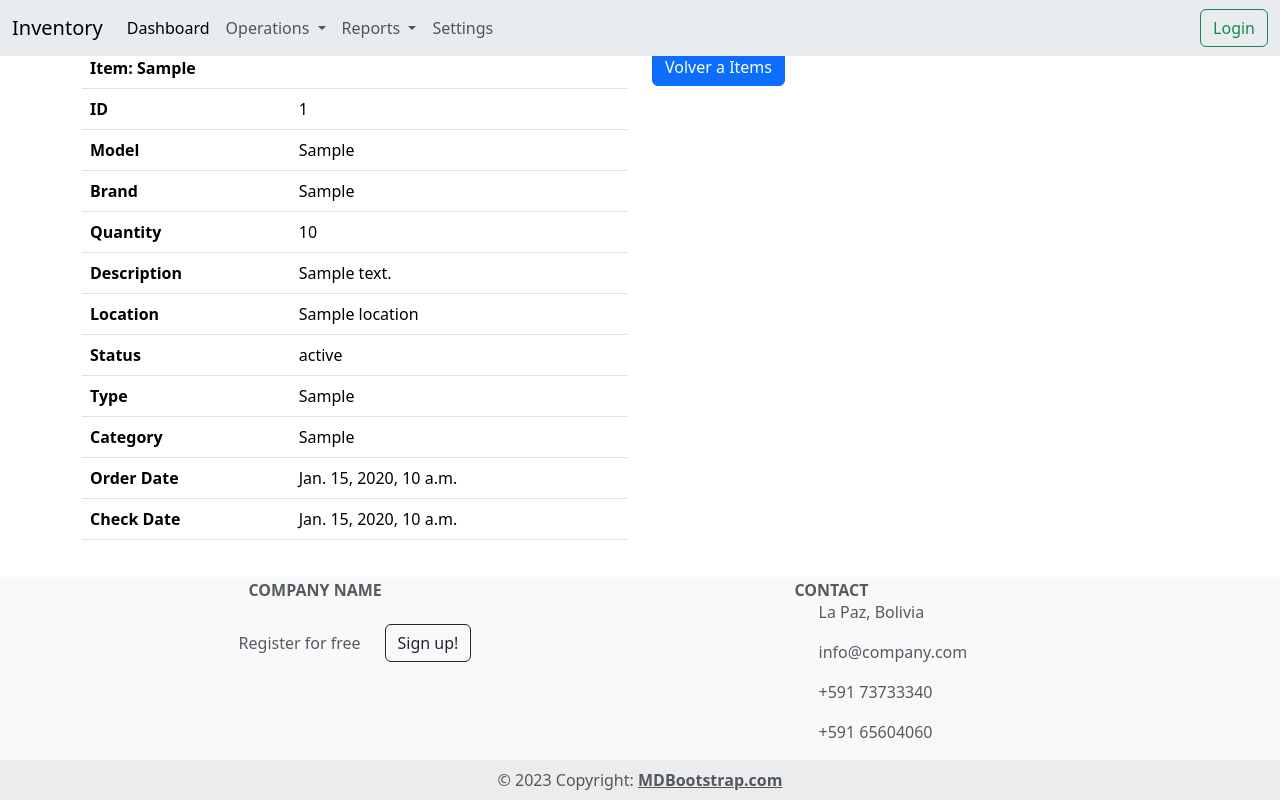
After one commit to dani-y-jose/simple-inventory, a Django app: page /inventory/items/1/ in a window 1280 px wide. The commit adds this page. Run offline with Django 4.2, Linux system fonts and the light colour scheme; tables that the repository leaves empty hold one stand-in row (values such as "Sample post"); parts of the project's set-up code (start-up, migrations or seed data) failed here and were passed over.

Commit message:
Add item details view and template (#20)
* Add item detail view

* Add item detail template

* fix hardcoded hrefs in base template

* Added details link to items table

* Minor fixes

```diff
--- a/inventory/static/js/items.js
+++ b/inventory/static/js/items.js
@@ -38,6 +38,7 @@ const listItems = async () => {
                     <td>${item.description}</td>
                     <td>${item.location_id}</td>
                     <td>${item.item_status_id}</td>
+                    <td><a href="/inventory/items/${item.id}">Details</a></td>
                 </tr>
             `;
         });
--- a/inventory/templates/inventory/base.html
+++ b/inventory/templates/inventory/base.html
@@ -11,37 +11,37 @@
   <body>
     <nav class="navbar navbar-expand-lg bg-body-secondary scrolling-navbar fixed-top">
       <div class="container-fluid">
-        <span class="navbar-brand mb-0 h1" href="http://127.0.0.1:8000/inventory/">Inventory</span>
+        <span class="navbar-brand mb-0 h1" href="{% url 'index' %}">Inventory</span>
         <button class="navbar-toggler" type="button" data-bs-toggle="collapse" data-bs-target="#navbarSupportedContent" aria-controls="navbarSupportedContent" aria-expanded="false" aria-label="Toggle navigation">
           <span class="navbar-toggler-icon"></span>
         </button>
         <div class="collapse navbar-collapse" id="navbarSupportedContent">
           <ul class="navbar-nav me-auto mb-2 mb-lg-0">
             <li class="nav-item">
-              <a class="nav-link active" aria-current="page" href="http://127.0.0.1:8000/inventory/">Dashboard</a>
+              <a class="nav-link active" aria-current="page" href="{% url 'index' %}">Dashboard</a>
             </li>
             <li class="nav-item dropdown">
               <a class="nav-link dropdown-toggle" href="#" role="button" data-bs-toggle="dropdown" aria-expanded="false">
                 Operations
               </a>
               <ul class="dropdown-menu">
-                <li><a class="dropdown-item" href=http://127.0.0.1:8000/inventory/items/>Items</a></li>
-                <li><a class="dropdown-item" href=http://127.0.0.1:8000/inventory/>Customers</a></li>
-                <li><a class="dropdown-item" href=http://127.0.0.1:8000/inventory/>Locations</a></li>
+                <li><a class="dropdown-item" href="{% url 'items' %}">Items</a></li>
+                <li><a class="dropdown-item" href="{% url 'index' %}">Customers</a></li>
+                <li><a class="dropdown-item" href="{% url 'index' %}">Locations</a></li>
               </ul>
             </li>
             <li class="nav-item dropdown">
-              <a class="nav-link dropdown-toggle" href=http://127.0.0.1:8000/inventory/ role="button" data-bs-toggle="dropdown" aria-expanded="false">
+              <a class="nav-link dropdown-toggle" href="{% url 'index' %}" role="button" data-bs-toggle="dropdown" aria-expanded="false">
                 Reports
               </a>
               <ul class="dropdown-menu">
-                <li><a class="dropdown-item" href=http://127.0.0.1:8000/inventory/>Brand</a></li>
-                <li><a class="dropdown-item" href=http://127.0.0.1:8000/inventory/>Category</a></li>
-                <li><a class="dropdown-item" href=http://127.0.0.1:8000/inventory/>Model</a></li>
+                <li><a class="dropdown-item" href="{% url 'index' %}">Brand</a></li>
+                <li><a class="dropdown-item" href="{% url 'index' %}">Category</a></li>
+                <li><a class="dropdown-item" href="{% url 'index' %}">Model</a></li>
               </ul>
             </li>
             <li class="nav-item">
-              <a class="nav-link" href=http://127.0.0.1:8000/inventory/>Settings</a>
+              <a class="nav-link" href="{% url 'index' %}">Settings</a>
             </li>
           </ul>
           <form class="d-flex" role="login">
--- /dev/null
+++ b/inventory/templates/inventory/item_detail.html
@@ -0,0 +1,69 @@
+{% extends 'inventory/base.html' %}
+
+{% load static %}
+
+{% block body_block %}
+<div class="container mt-5">
+    <div class="row">
+        <div class="col-sm">
+
+            <table class="table">
+          <thead>
+            <tr>
+              <th scope="col" colspan="2">Item: {{ item.model }}</th>
+            </tr>
+          </thead>
+          <tbody>
+            <tr>
+              <th scope="row">ID</th>
+              <td>{{ item.id }}</td>
+            </tr>
+            <tr>
+              <th scope="row">Model</th>
+              <td>{{ item.model }}</td>
+            </tr>
+            <tr>
+              <th scope="row">Brand</th>
+              <td>{{ item.brand }}</td>
+            </tr>
+            <tr>
+              <th scope="row">Quantity</th>
+              <td>{{ item.quantity }}</td>
+            </tr>
+            <tr>
+              <th scope="row">Description</th>
+              <td>{{ item.description }}</td>
+            </tr>
+            <tr>
+              <th scope="row">Location</th>
+              <td>{{ item.location }}</td>
+            </tr>
+            <tr>
+              <th scope="row">Status</th>
+              <td>{{ item.item_status }}</td>
+            </tr>
+            <tr>
+              <th scope="row">Type</th>
+              <td>{{ item.type }}</td>
+            </tr>
+            <tr>
+              <th scope="row">Category</th>
+              <td>{{ item.category }}</td>
+            </tr>
+            <tr>
+              <th scope="row">Order Date</th>
+              <td>{{ item.order_date }}</td>
+            </tr>
+            <tr>
+              <th scope="row">Check Date</th>
+              <td>{{ item.check_date }}</td>
+            </tr>
+        </table>
+        </div>
+        <div class="col-sm">
+            <a class="btn btn-primary" href="{% url 'items' %}" role="button">Volver a Items</a>
+        </div>
+    </div>
+
+</div>
+{% endblock %}
--- a/inventory/templates/inventory/items.html
+++ b/inventory/templates/inventory/items.html
@@ -25,6 +25,7 @@
                             <th class="centered">Description</th>
                             <th class="centered">Location</th>
                             <th class="centered">Status</th>
+                            <th>-</th>
                         </tr>
                     </thead>
                     <tbody id="tableBody_items"></tbody>
--- a/inventory/urls.py
+++ b/inventory/urls.py
@@ -7,4 +7,5 @@ urlpatterns = [
     path("", views.index, name="index"),
     path("list_items/", views.list_items, name="list_items"),
     path("items/", views.items, name="items"),
+    path("items/<item_id>/", views.item_detail, name="item_details"),
 ]
--- a/inventory/views.py
+++ b/inventory/views.py
@@ -20,3 +20,9 @@ def list_items(request):
 
 def items(request):
     return render(request, "inventory/items.html")
+
+
+def item_detail(request, item_id):
+    item = Item.objects.get(pk=item_id)
+    context = {"item": item}
+    return render(request, "inventory/item_detail.html", context)
```
